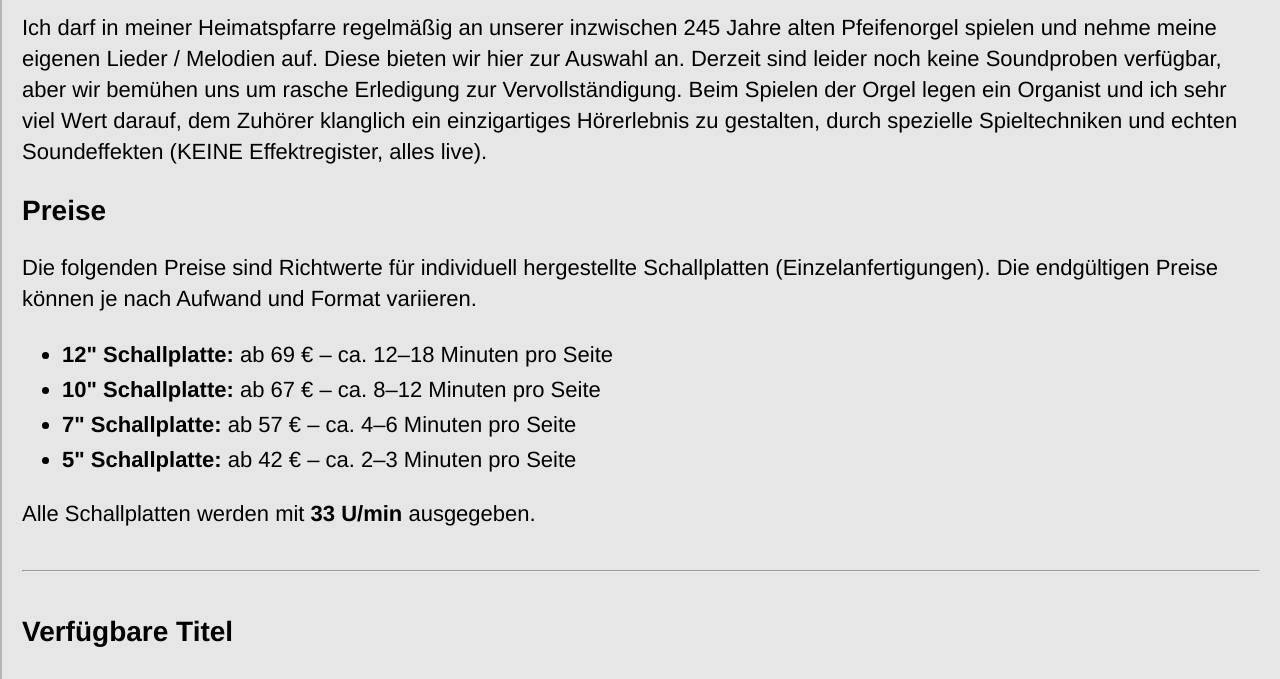
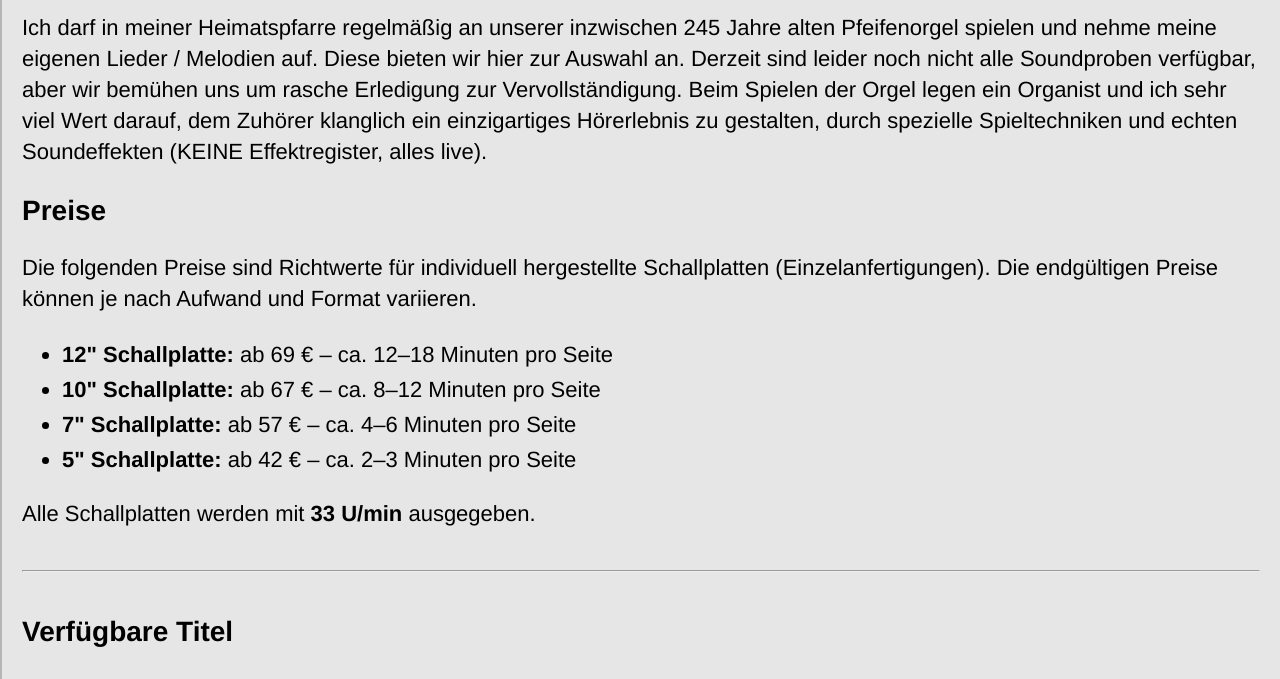
Before and after one commit to eliasoriginaleg-ship-it/spaeschl-shop, a plain HTML site: page Musik.html in a window 1280 px wide. Shown: the part 117-796 px from the top of the page. Drawn offline with Linux system fonts and the light colour scheme.

Commit message:
Update Musik.html

```diff
--- a/Musik.html
+++ b/Musik.html
@@ -20,7 +20,7 @@
 
     <!-- DEIN DUMMYTEXT -->
     <p style="margin-top:-10px; font-family:'Franklin Gothic Medium'; font-size:22px;">
-        Ich darf in meiner Heimatspfarre regelmäßig an unserer inzwischen 245 Jahre alten Pfeifenorgel spielen und nehme meine eigenen Lieder / Melodien auf. Diese bieten wir hier zur Auswahl an. Derzeit sind leider noch keine Soundproben verfügbar, aber wir bemühen uns um rasche Erledigung zur Vervollständigung. Beim Spielen der Orgel legen ein Organist und ich sehr viel Wert darauf, dem Zuhörer klanglich ein einzigartiges Hörerlebnis zu gestalten, durch spezielle Spieltechniken und echten Soundeffekten (KEINE Effektregister, alles live).
+        Ich darf in meiner Heimatspfarre regelmäßig an unserer inzwischen 245 Jahre alten Pfeifenorgel spielen und nehme meine eigenen Lieder / Melodien auf. Diese bieten wir hier zur Auswahl an. Derzeit sind leider noch nicht alle Soundproben verfügbar, aber wir bemühen uns um rasche Erledigung zur Vervollständigung. Beim Spielen der Orgel legen ein Organist und ich sehr viel Wert darauf, dem Zuhörer klanglich ein einzigartiges Hörerlebnis zu gestalten, durch spezielle Spieltechniken und echten Soundeffekten (KEINE Effektregister, alles live).
     </p>
 
     <!-- PREISE + SPIELZEITEN KOMBINIERTE LISTE -->
```
